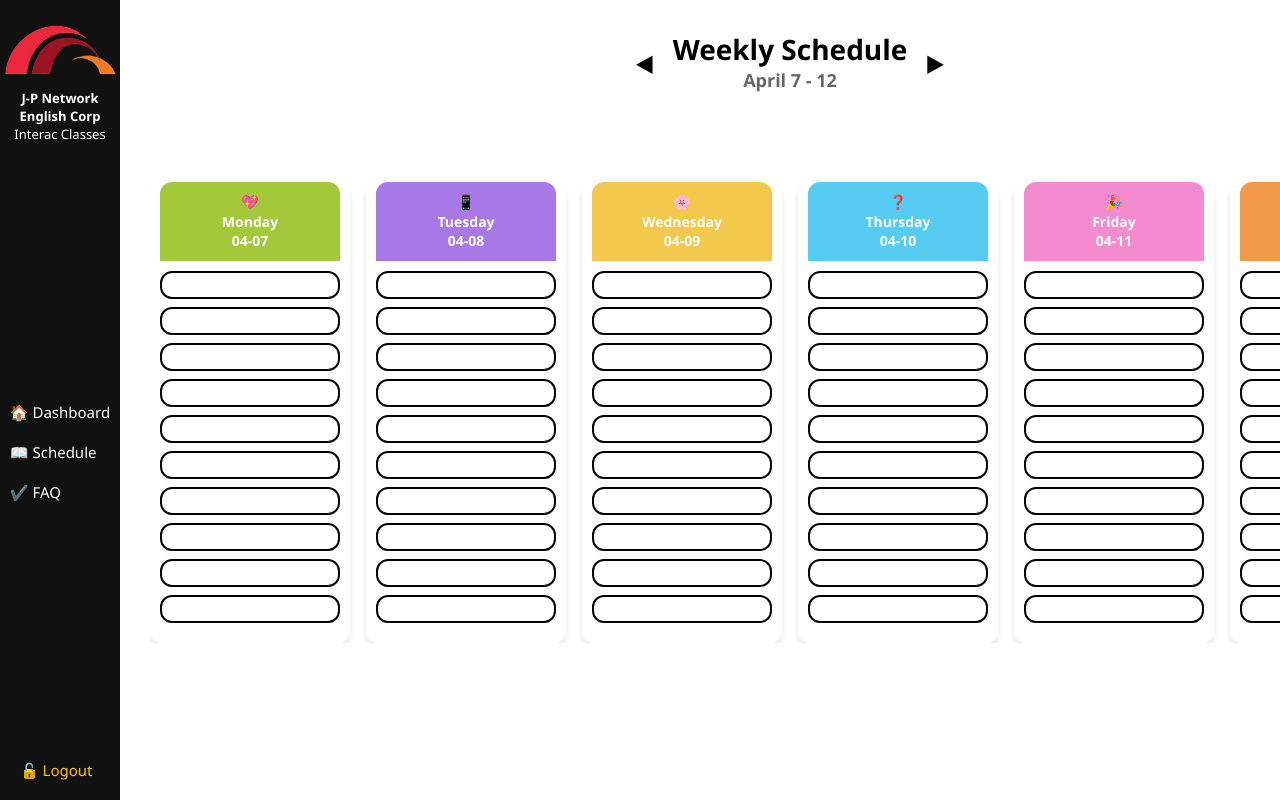
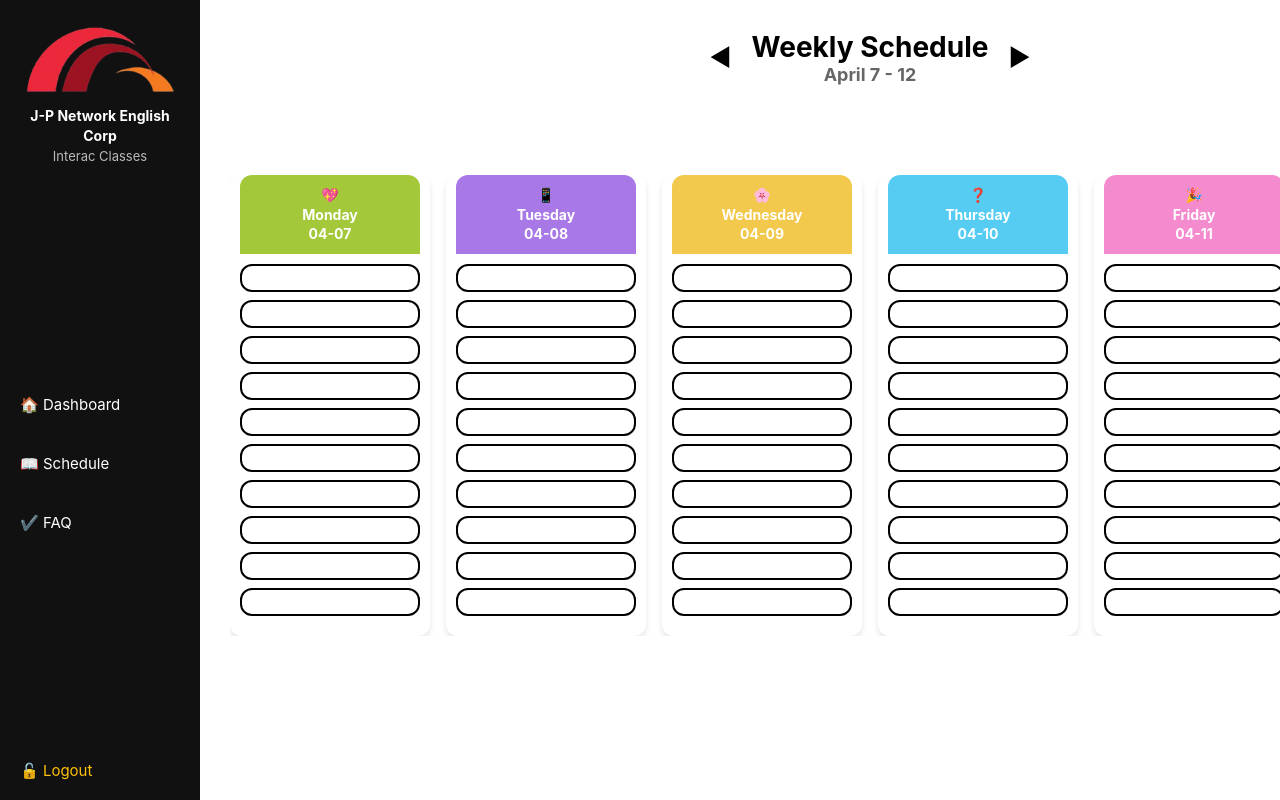
Before and after one commit to jp-interac-class/JPinterac, a PHP site: page /weeklyschedule.php in a window 1280 px wide; the page is wider, and only the part inside the window is pictured. Run offline with PHP 8.4, Linux system fonts and the light colour scheme; the visitor is signed in with stand-in values (Sample User, id 1).

Commit message:
Sidebar not the same, font fixed but padding is not

```diff
--- a/teacherdashboard.css
+++ b/teacherdashboard.css
@@ -4,6 +4,7 @@ body {
   display: flex;
   background: #f9f9f9;
   color: #222;
+    overflow-y: scroll; /* 👈 Forces vertical scrollbar even when not needed */
 }
 
 .container {
--- a/teacherdashboard.php
+++ b/teacherdashboard.php
@@ -104,7 +104,7 @@ if (!isset($_SESSION["loggedin"]) || $_SESSION["loggedin"] !== true) {
   <div class="nav-wrapper">
     <nav class="nav">
       <a href="teacherdashboard.php" class="nav-item">🏠 Dashboard</a>
-      <a href="#" class="nav-item">📖 Schedule</a>
+      <a href="weeklyschedule.php" class="nav-item">📖 Schedule</a>
       <a href="#" class="nav-item">✔️ FAQ</a>
     </nav>
   </div>
--- a/weeklyschedule.css
+++ b/weeklyschedule.css
@@ -1,11 +1,12 @@
 body {
     margin: 0;
-    font-family: 'Segoe UI', Tahoma, Geneva, Verdana, sans-serif;
+    font-family: 'Inter', sans-serif;
     background-color: #f7f7f7;
   }
 
   .container {
     display: flex;
+    width: 100%;
     min-height: 100vh;
   }
 
@@ -21,20 +22,27 @@ body {
   }
 
   .logo {
-    display: flex;
     flex-direction: column;
     align-items: center;
-    gap: 8px;
+    text-align: center;
+    gap: 6px;
+    padding: 0 20px;
   }
 
   .logo img {
-    width: 120px;
+    width: 160px;
   }
 
-  .logo-text {
-    text-align: center;
+  .logo-text strong {
+    font-size: 14px;
+    color: white;
+  }
+
+  .logo-text span {
     font-size: 13px;
+    color: #bbb;
   }
+
 
   .nav-wrapper {
     flex-grow: 1;
@@ -46,13 +54,21 @@ body {
   .nav {
     display: flex;
     flex-direction: column;
-    gap: 20px;
+    align-items: flex-start;
+    gap: 40px;
+    padding: 0 20px;
+    width: 100%;
   }
 
   .nav-item {
     color: white;
     text-decoration: none;
     font-size: 15px;
+    display: flex;
+    align-items: center;
+    gap: 10px;
+    transition: background 0.2s;
+    width: 100%;
   }
 
   .logout {
--- a/weeklyschedule.php
+++ b/weeklyschedule.php
@@ -26,8 +26,8 @@ if (!isset($_SESSION["loggedin"]) || $_SESSION["loggedin"] !== true) {
     </div>
     <div class="nav-wrapper">
       <nav class="nav">
-        <a href="#" class="nav-item">🏠 Dashboard</a>
-        <a href="#" class="nav-item">📖 Schedule</a>
+        <a href="teacherdashboard.php" class="nav-item">🏠 Dashboard</a>
+        <a href="weeklyschedule.php" class="nav-item">📖 Schedule</a>
         <a href="#" class="nav-item">✔️ FAQ</a>
       </nav>
     </div>
```
